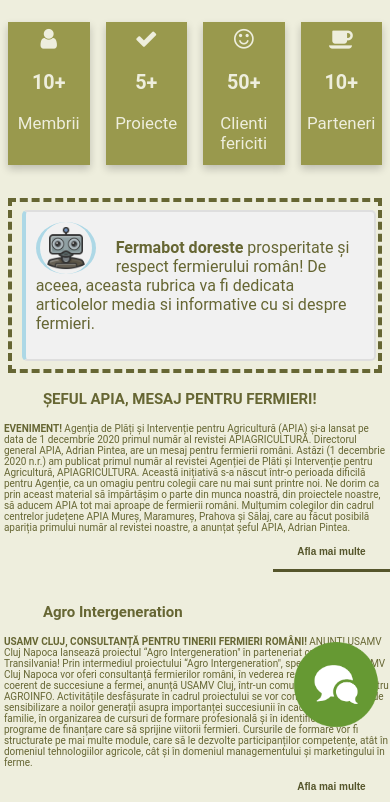
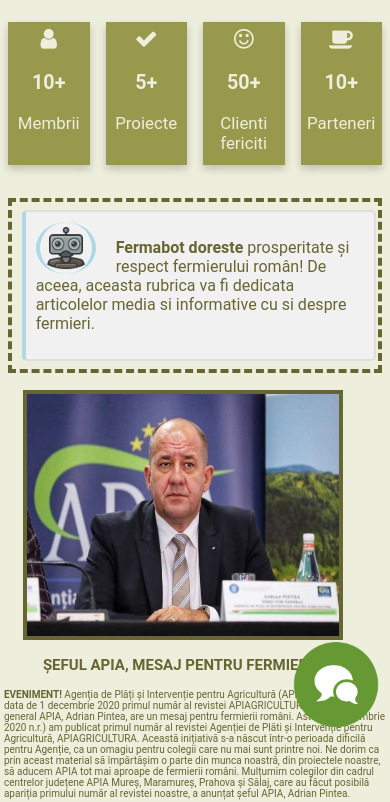
Before and after one commit to cerbucristi/Proiect-TW, a plain HTML site: page Media.html in a window 390 px wide. Shown: the part 75-877 px from the top of the page. Drawn offline with Linux system fonts and the light colour scheme.

Commit message:
update responsive media
- Made media responsive for phones and tablets too.

```diff
--- a/stylesheets/Media.css
+++ b/stylesheets/Media.css
@@ -73,6 +73,8 @@
 
 .inner-media img{
   float: left;
+  border: .25em solid #666633;
+  margin-right: 2em;
 }
 
 .inner-media img:hover {
@@ -143,7 +145,14 @@
 }
 
 @media screen and (max-width: 1024px) {
+
+  .inner-media {
+    display: block;
+  }
+
   .inner-media img {
-    display: none;
+    margin-bottom: 1em;
+    width: 20em;
+    margin-left: 5vw;
   }
 }
```
